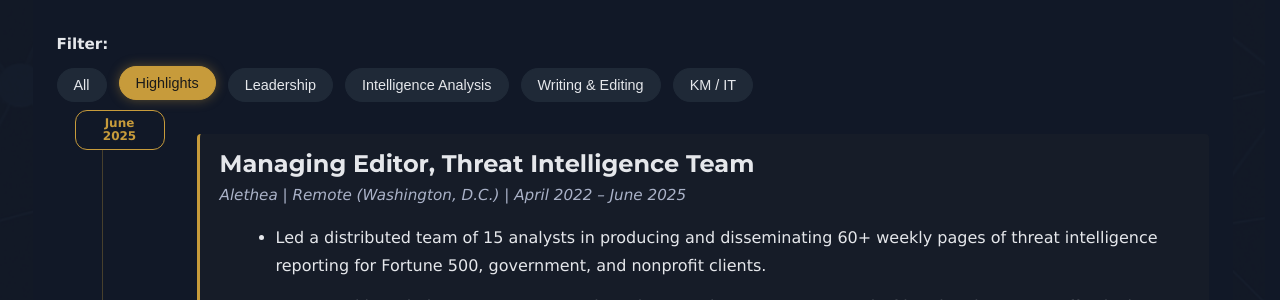
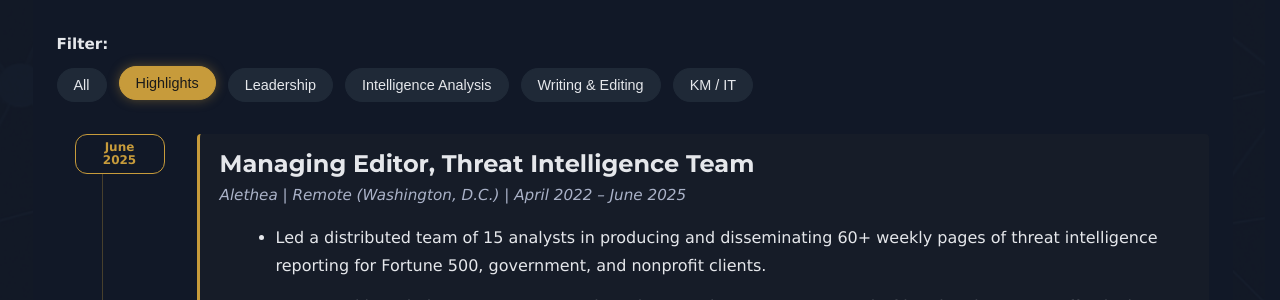
Before and after one commit to Garrett-Ferrara/garrett-ferrara.github.io, a Jekyll site: the page built from resume.md, in a window 1280 px wide. Shown: the part 529-829 px from the top of the page. Built offline with Jekyll 4.4.1, drawn with Linux system fonts in a browser that asks for light colours; some web fonts are replaced.

Commit message:
Fix first date bubble alignment with job entry top
- First date bubble (June 2025) now at top: 0 to align with top of first entry
- Middle date bubbles remain at top: -1.5rem to center between entries
- Use :not(:first-of-type) selector to apply different positioning

🤖 Generated with Claude Code

Co-Authored-By: Claude <noreply@anthropic.com>

```diff
--- a/assets/site.css
+++ b/assets/site.css
@@ -1376,7 +1376,7 @@ strong {
 .job-date {
   position: absolute;
   left: -125px;
-  top: -1.5rem;
+  top: 0;
   padding: 0.35rem 0.5rem;
   background-color: var(--bg);
   border: 1px solid var(--accent);
@@ -1390,6 +1390,11 @@ strong {
   flex-direction: column;
   align-items: center;
   justify-content: center;
+}
+
+/* Center middle date badges between entries */
+.job-entry:not(:first-of-type) .job-date {
+  top: -1.5rem;
 }
 
 .date-month,
```
